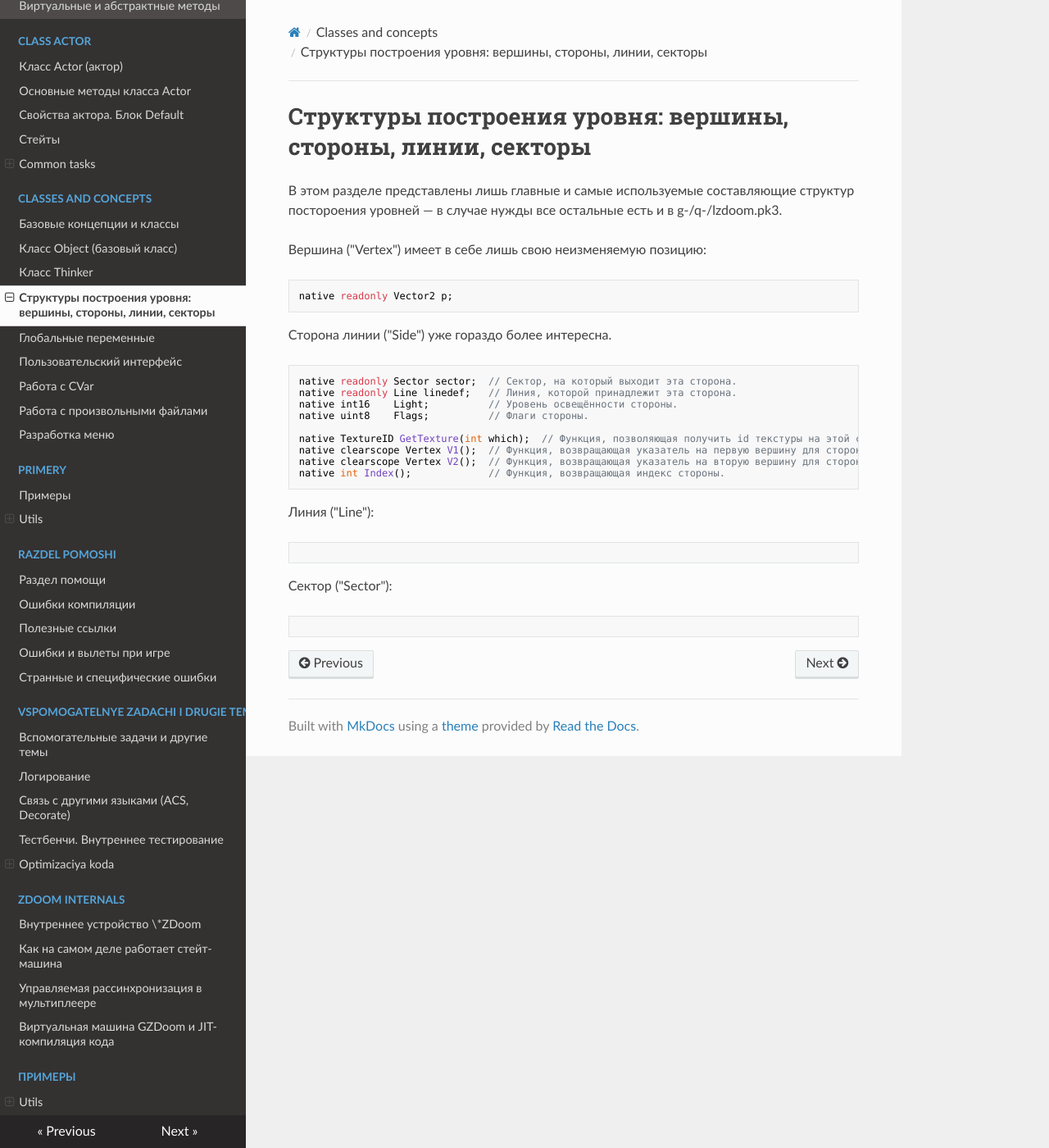
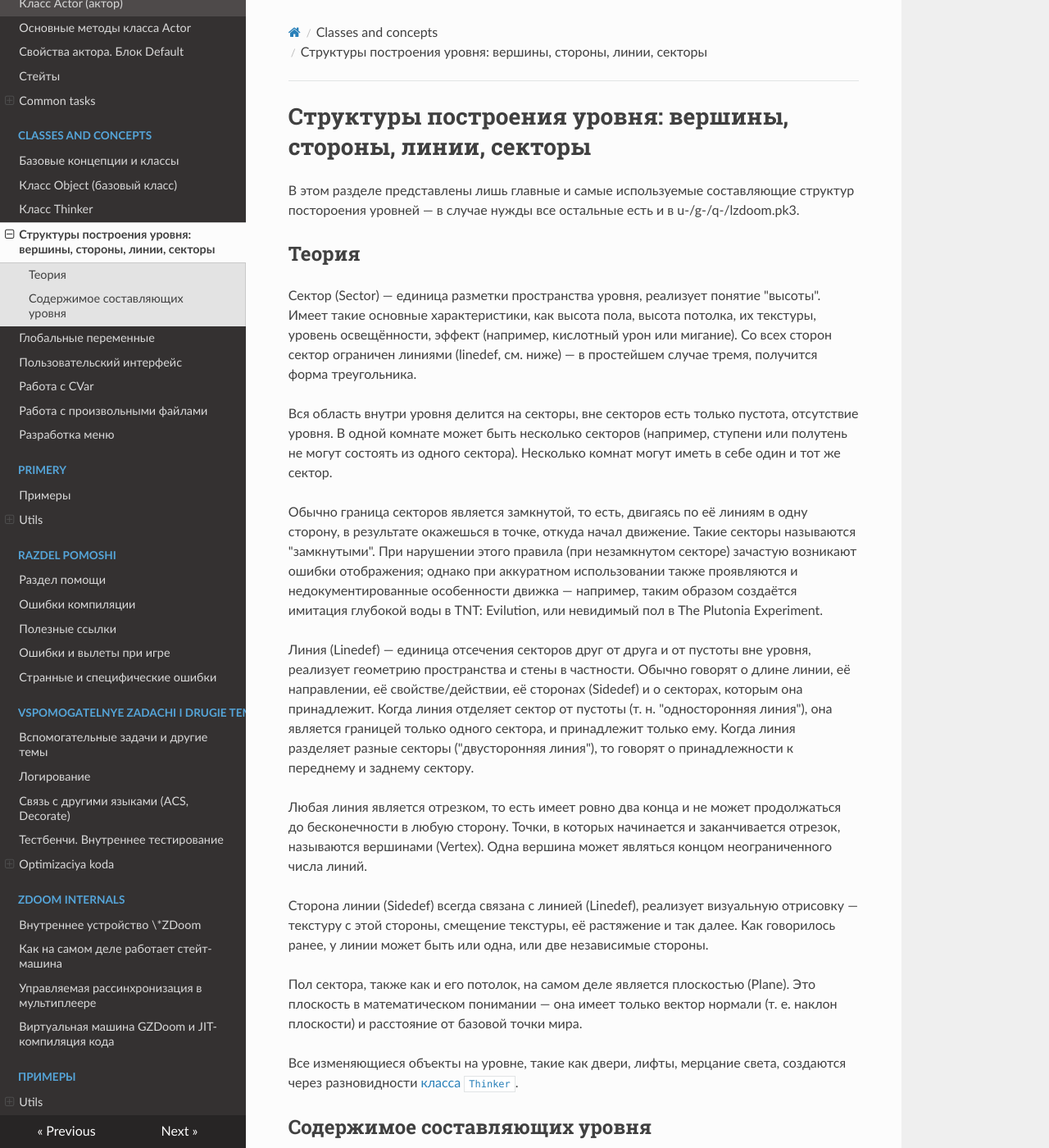
Before and after one commit to LLDM-Doom-Modding/zscript_rus_manual, an MkDocs documentation site: the page built from manual/classes-and-concepts/3.06_uroven.md, in a window 1280 px wide and 1400 px high. Shown: the whole window at 82% size. Built offline with MkDocs 1.6.1, drawn with Linux system fonts in a browser that asks for light colours; nearby versions of some CDN libraries; some of the changed text lies outside the part shown.

Commit message:
Определения элементов уровня (сектор, лайндеф и т. д.).
Возможно, формулировки покажутся сложными. Править можно, где-то видел варианты попроще — но надо иметь в виду, что где-то в этой статье должны быть и технические подробности.

````diff
--- a/manual/classes-and-concepts/3.06_uroven.md
+++ b/manual/classes-and-concepts/3.06_uroven.md
@@ -1,8 +1,29 @@
 # Структуры построения уровня: вершины, стороны, линии, секторы
 
-В этом разделе представлены лишь главные и самые используемые составляющие структур постороения уровней — в случае нужды все остальные есть и в g-/q-/lzdoom.pk3.
+В этом разделе представлены лишь главные и самые используемые составляющие структур постороения уровней — в случае нужды все остальные есть и в u-/g-/q-/lzdoom.pk3.
 
-Вершина ("Vertex") имеет в себе лишь свою неизменяемую позицию:
+## Теория
+
+Сектор (Sector) — единица разметки пространства уровня, реализует понятие "высоты". Имеет такие основные характеристики, как высота пола, высота потолка, их текстуры, уровень освещённости, эффект (например, кислотный урон или мигание). Со всех сторон сектор ограничен линиями (linedef, см. ниже) — в простейшем случае тремя, получится форма треугольника.
+
+Вся область внутри уровня делится на секторы, вне секторов есть только пустота, отсутствие уровня. В одной комнате может быть несколько секторов (например, ступени или полутень не могут состоять из одного сектора). Несколько комнат могут иметь в себе один и тот же сектор.
+
+Обычно граница секторов является замкнутой, то есть, двигаясь по её линиям в одну сторону, в результате окажешься в точке, откуда начал движение. Такие секторы называются "замкнутыми". При нарушении этого правила (при незамкнутом секторе) зачастую возникают ошибки отображения; однако при аккуратном использовании также проявляются и недокументированные особенности движка — например, таким образом создаётся имитация глубокой воды в TNT: Evilution, или невидимый пол в The Plutonia Experiment.
+
+Линия (Linedef) — единица отсечения секторов друг от друга и от пустоты вне уровня, реализует геометрию пространства и стены в частности. Обычно говорят о длине линии, её направлении, её свойстве/действии, её сторонах (Sidedef) и о секторах, которым она принадлежит. Когда линия отделяет сектор от пустоты (т. н. "односторонняя линия"), она является границей только одного сектора, и принадлежит только ему. Когда линия разделяет разные секторы ("двусторонняя линия"), то говорят о принадлежности к переднему и заднему сектору.
+
+Любая линия является отрезком, то есть имеет ровно два конца и не может продолжаться до бесконечности в любую сторону. Точки, в которых начинается и заканчивается отрезок, называются вершинами (Vertex). Одна вершина может являться концом неограниченного числа линий.
+
+Сторона линии (Sidedef) всегда связана с линией (Linedef), реализует визуальную отрисовку — текстуру с этой стороны, смещение текстуры, её растяжение и так далее. Как говорилось ранее, у линии может быть или одна, или две независимые стороны.
+
+Пол сектора, также как и его потолок, на самом деле является плоскостью (Plane). Это плоскость в математическом понимании — она имеет только вектор нормали (т. е. наклон плоскости) и расстояние от базовой точки мира.
+
+Все изменяющиеся объекты на уровне, такие как двери, лифты, мерцание света, создаются через разновидности [класса `Thinker`](class-thinker).
+
+
+## Содержимое составляющих уровня
+
+Вершина ("Vertex") хранит только неизменяемую позицию:
 
 ```Csharp
 native readonly Vector2 p;
````
